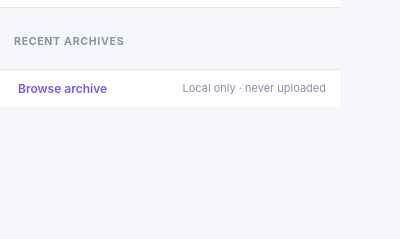
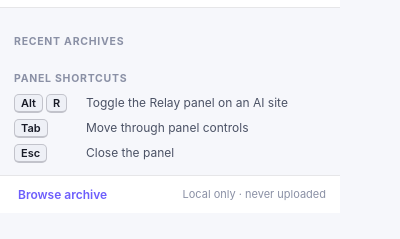
Before and after one commit to ShahabAhmed01/relay-extension, a browser extension: page popup/popup.html in a window 400 px wide. Shown: the part 41-280 px from the top of the page. Drawn offline with Linux system fonts and the light colour scheme.

Commit message:
feat(popup): show keyboard shortcuts in the toolbar popup

```diff
--- a/popup/popup.css
+++ b/popup/popup.css
@@ -49,6 +49,15 @@ body { width: 340px; margin: 0; }
 .recent-meta { font-size: 11px; color: var(--text-3); }
 .recent-empty { padding: 6px 2px; }
 
+.shortcut-list { list-style: none; margin: 0; padding: 0; display: flex; flex-direction: column; gap: 6px; }
+.shortcut-list li { display: flex; align-items: center; gap: 10px; font-size: 12px; color: var(--text-2); }
+.shortcut-keys { display: inline-flex; gap: 3px; min-width: 62px; flex: none; }
+.shortcut-keys kbd {
+  font: 600 11px var(--font); color: var(--text);
+  padding: 1px 6px; border: 1px solid var(--border-strong); border-bottom-width: 2px;
+  border-radius: 5px; background: var(--surface-2);
+}
+
 .foot {
   display: flex; align-items: center; justify-content: space-between;
   padding: 9px 14px; border-top: 1px solid var(--border); background: var(--surface);
--- a/popup/popup.html
+++ b/popup/popup.html
@@ -63,6 +63,24 @@
       <div id="recent-list" class="recent-list"></div>
       <div id="recent-empty" class="muted-2 recent-empty" hidden>No archived conversations yet.</div>
     </section>
+
+    <section aria-label="Keyboard shortcuts">
+      <div class="section-label">Panel shortcuts</div>
+      <ul class="shortcut-list">
+        <li>
+          <span class="shortcut-keys"><kbd>Alt</kbd><kbd>R</kbd></span>
+          <span class="shortcut-desc">Toggle the Relay panel on an AI site</span>
+        </li>
+        <li>
+          <span class="shortcut-keys"><kbd>Tab</kbd></span>
+          <span class="shortcut-desc">Move through panel controls</span>
+        </li>
+        <li>
+          <span class="shortcut-keys"><kbd>Esc</kbd></span>
+          <span class="shortcut-desc">Close the panel</span>
+        </li>
+      </ul>
+    </section>
   </main>
 
   <footer class="foot">
```
